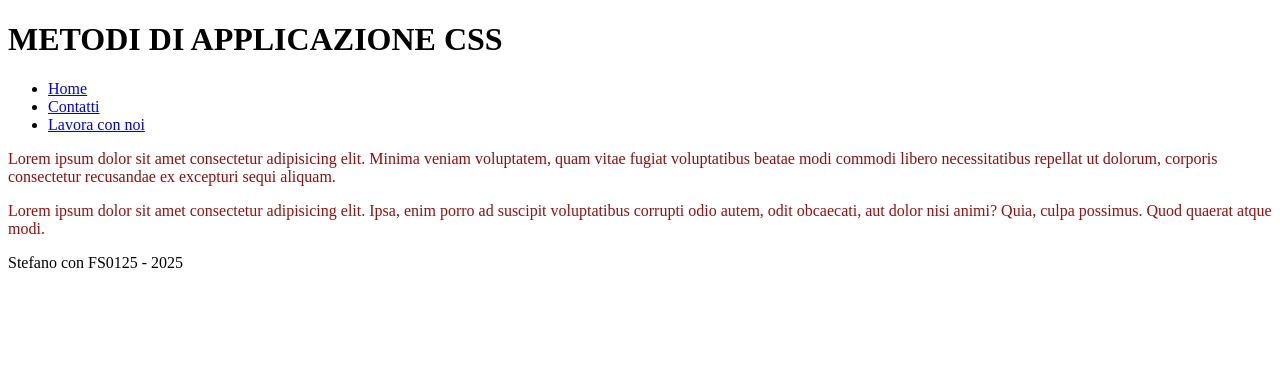
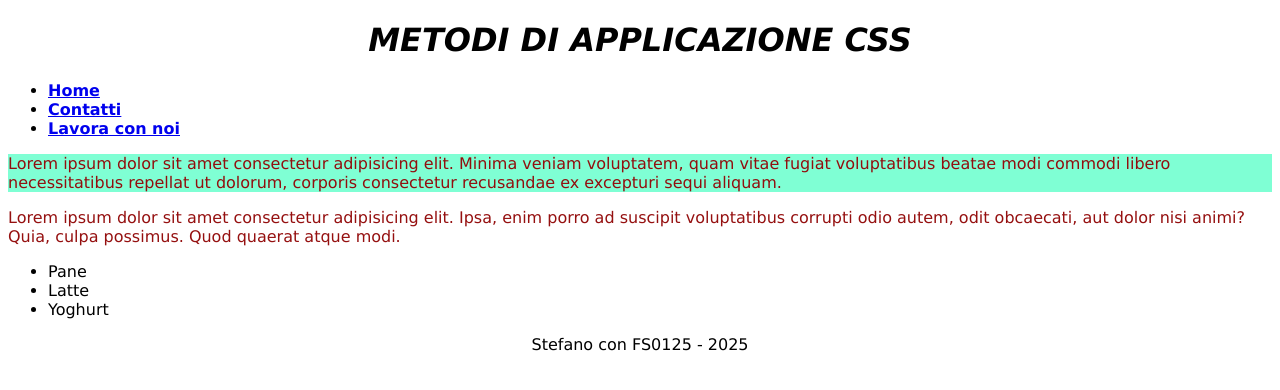
Before and after one commit to irvelervel/W1-D3, a plain HTML site: page index.html in a window 1280 px wide. Drawn offline with Linux system fonts and the light colour scheme.

Commit message:
The projects evolves!

```diff
--- /dev/null
+++ b/assets/css/style.css
@@ -0,0 +1,5 @@
+/* 3) CSS ESTERNO */
+
+footer p {
+  text-align: center;
+}
--- a/index.html
+++ b/index.html
@@ -4,6 +4,30 @@
     <meta charset="UTF-8" />
     <meta name="viewport" content="width=device-width, initial-scale=1.0" />
     <title>Applicazione di regole CSS</title>
+    <style>
+      /* 2) CSS INCORPORATO (EMBEDDED) */
+      h1 {
+        /* allineiamo tutti i tag <h1> al centro */
+        text-align: center;
+        font-style: italic;
+      }
+
+      nav li {
+        /* SELETTORE DI DISCENDENZA */
+        /* selettore che prende TUTTI gli <li> che sono DENTRO ad una <section> */
+        font-weight: bold;
+      }
+
+      body {
+        font-family: 'Lucida Sans', 'Lucida Sans Regular', 'Lucida Grande',
+          'Lucida Sans Unicode', Geneva, Verdana, sans-serif;
+      }
+
+      * {
+        /* questo è un selettore che prende indiscriminatamente TUTTI i tag! */
+      }
+    </style>
+    <link rel="stylesheet" href="./assets/css/style.css" />
   </head>
   <body>
     <header>
@@ -33,7 +57,7 @@
         <!-- vantaggi: facile e immediata da applicare -->
         <!-- svantaggi: sporchiamo l'HTML, non è riutilizzabile (non è DRY) e
             si porta in dote una SPECIFICITÀ ALTISSIMA :( -->
-        <p style="color: rgb(146, 14, 14)">
+        <p style="color: rgb(146, 14, 14); background-color: aquamarine">
           Lorem ipsum dolor sit amet consectetur adipisicing elit. Minima veniam
           voluptatem, quam vitae fugiat voluptatibus beatae modi commodi libero
           necessitatibus repellat ut dolorum, corporis consectetur recusandae ex
@@ -45,6 +69,13 @@
           aut dolor nisi animi? Quia, culpa possimus. Quod quaerat atque modi.
         </p>
       </section>
+      <section>
+        <ul>
+          <li>Pane</li>
+          <li>Latte</li>
+          <li>Yoghurt</li>
+        </ul>
+      </section>
     </main>
     <footer>
       <!-- SEZIONE DI PIÈ DI PAGINA (copyright, anno, social links, etc.) -->
```
Also changed, not shown: other.html (added, +31 -0 lines).
